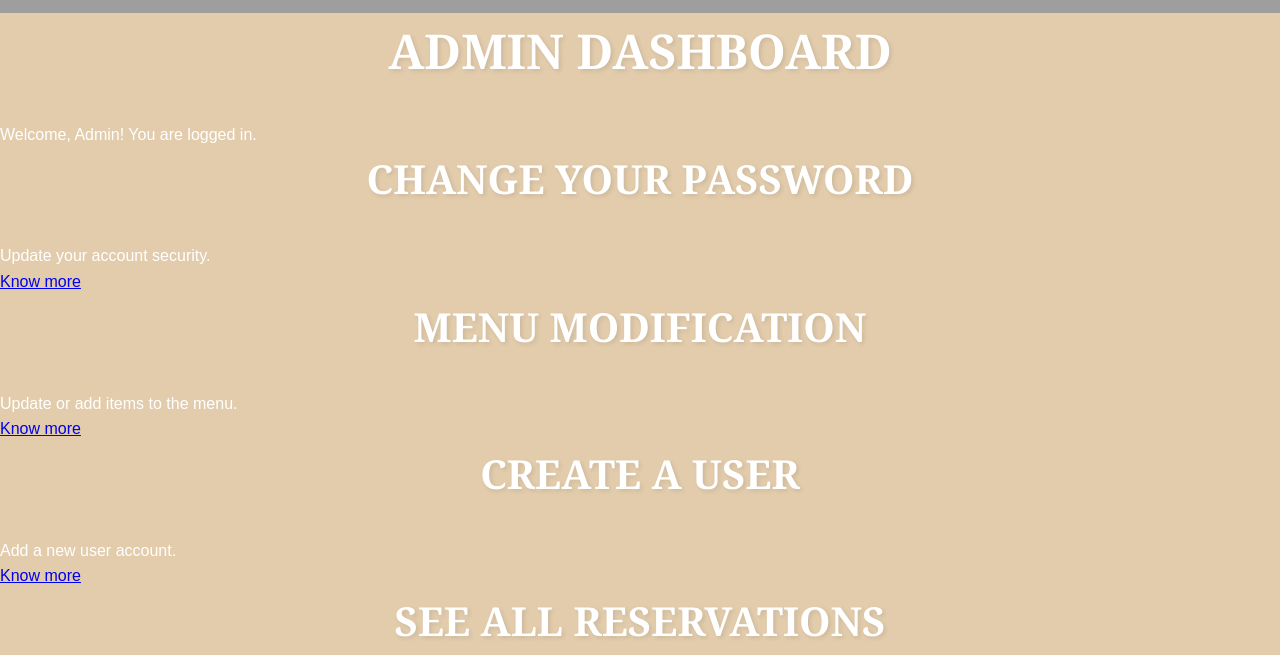
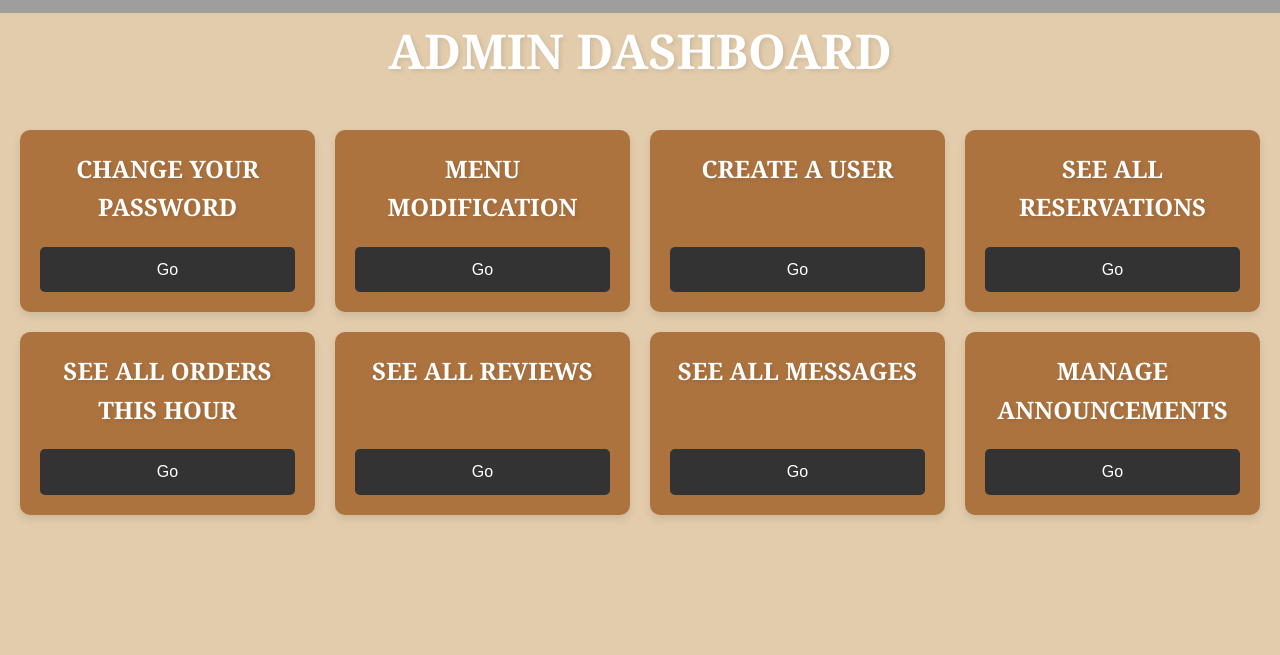
Before and after one commit to SzzSuraj/Restaurant-Reservation-and-Ordering-System, a website: page public/html/admin-dashboard.html in a window 1280 px wide. Shown: the part 145-800 px from the top of the page. Drawn offline with Linux system fonts and the light colour scheme; grey boxes are pictures that could not be loaded.

Commit message:
Update admin-dashboard.html
a better look for the admin dashboard

```diff
--- a/public/html/admin-dashboard.html
+++ b/public/html/admin-dashboard.html
@@ -5,6 +5,55 @@
     <meta name="viewport" content="width=device-width, initial-scale=1.0">
     <title>Mountain Fusion Bistro - Admin Dashboard</title>
     <link rel="stylesheet" href="../css/styles.css">
+    <style>
+        .dashboard-container {
+            display: grid;
+            grid-template-columns: repeat(4, 1fr);
+            gap: 20px;
+            padding: 20px;
+        }
+
+        .dashboard-box {
+            background-color: #ac733f; /* Match the color scheme */
+            color: #ffffff;
+            padding: 20px;
+            text-align: center;
+            border-radius: 10px;
+            box-shadow: 0 4px 8px rgba(0, 0, 0, 0.1);
+            display: flex;
+            flex-direction: column;
+            justify-content: space-between;
+        }
+
+        .dashboard-box h2 {
+            font-size: 1.5rem;
+            margin-bottom: 10px;
+        }
+
+        .dashboard-box a {
+            background-color: #333333;
+            color: #ffffff;
+            padding: 10px 50px;
+            border-radius: 5px;
+            text-decoration: none;
+            font-size: 1rem;
+            display: inline-block;
+            margin-top: 10px;
+        }
+
+        .dashboard-box a:hover {
+            background-color: #484646;
+        }
+
+        .admin-dashboard h1 {
+            margin-bottom: 20px;
+        }
+
+        body.admin-d-page {
+            padding: 0;
+            margin: 0;
+        }
+    </style>
 </head>
 <body class="admin-d-page">
 
@@ -23,44 +72,40 @@
     <!-- Admin Dashboard Section -->
     <section class="admin-dashboard">
         <h1>Admin Dashboard</h1>
-        <p>Welcome, Admin! You are logged in.</p>
 
-        <!-- Dashboard Cards -->
-        <div class="dashboard-cards">
-            <div class="card">
+        <!-- Dashboard Boxes -->
+        <div class="dashboard-container">
+            <div class="dashboard-box">
                 <h2>Change Your Password</h2>
-                <p>Update your account security.</p>
-                <a href="/admin/change-password">Know more</a>
+                <a href="/admin/change-password">Go</a>
             </div>
-            <div class="card">
+            <div class="dashboard-box">
                 <h2>Menu Modification</h2>
-                <p>Update or add items to the menu.</p>
-                <a href="/admin/menu-modification">Know more</a>
+                <a href="/admin/menu-modification">Go</a>
             </div>
-            <div class="card">
+            <div class="dashboard-box">
                 <h2>Create a User</h2>
-                <p>Add a new user account.</p>
-                <a href="/admin/create-user">Know more</a>
+                <a href="/admin/create-user">Go</a>
             </div>
-            <div class="card">
+            <div class="dashboard-box">
                 <h2>See All Reservations</h2>
-                <p>View current reservations.</p>
-                <a href="/admin/reservations">Know more</a>
+                <a href="/admin/reservations">Go</a>
             </div>
-            <div class="card">
+            <div class="dashboard-box">
                 <h2>See All Orders This Hour</h2>
-                <p>View recent orders.</p>
-                <a href="/admin/orders-this-hour">Know more</a>
+                <a href="/admin/orders-this-hour">Go</a>
             </div>
-            <div class="card">
+            <div class="dashboard-box">
                 <h2>See All Reviews</h2>
-                <p>Check reviews from customers.</p>
-                <a href="/admin/reviews">Know more</a>
+                <a href="/admin/reviews">Go</a>
             </div>
-            <div class="card">
+            <div class="dashboard-box">
                 <h2>See All Messages</h2>
-                <p>View messages sent via contact form.</p>
-                <a href="/admin/messages">Know more</a>
+                <a href="/admin/messages">Go</a>
+            </div>
+            <div class="dashboard-box">
+                <h2>Manage Announcements</h2>
+                <a href="/admin/manage-announcements">Go</a>
             </div>
         </div>
     </section>
```
